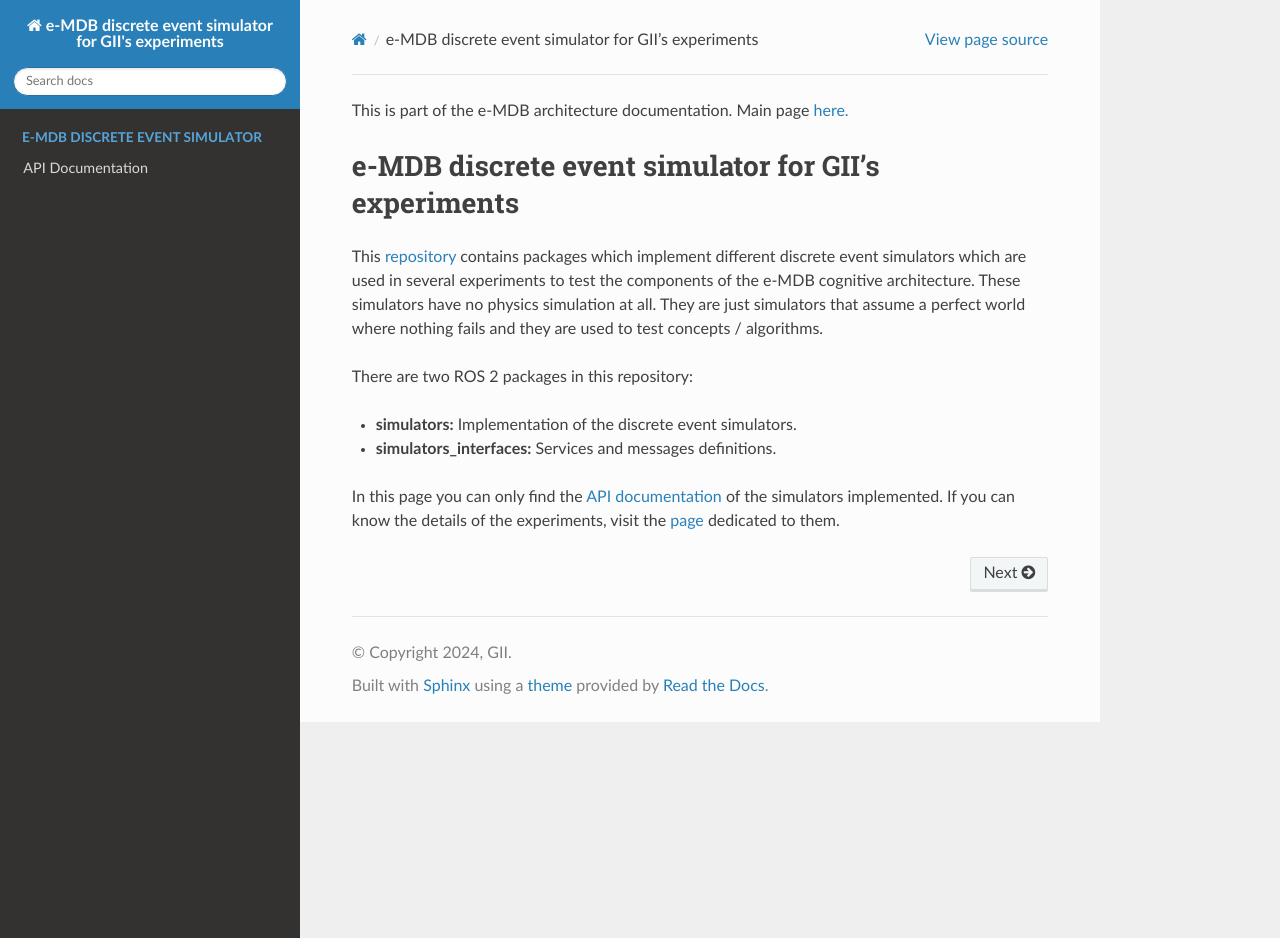
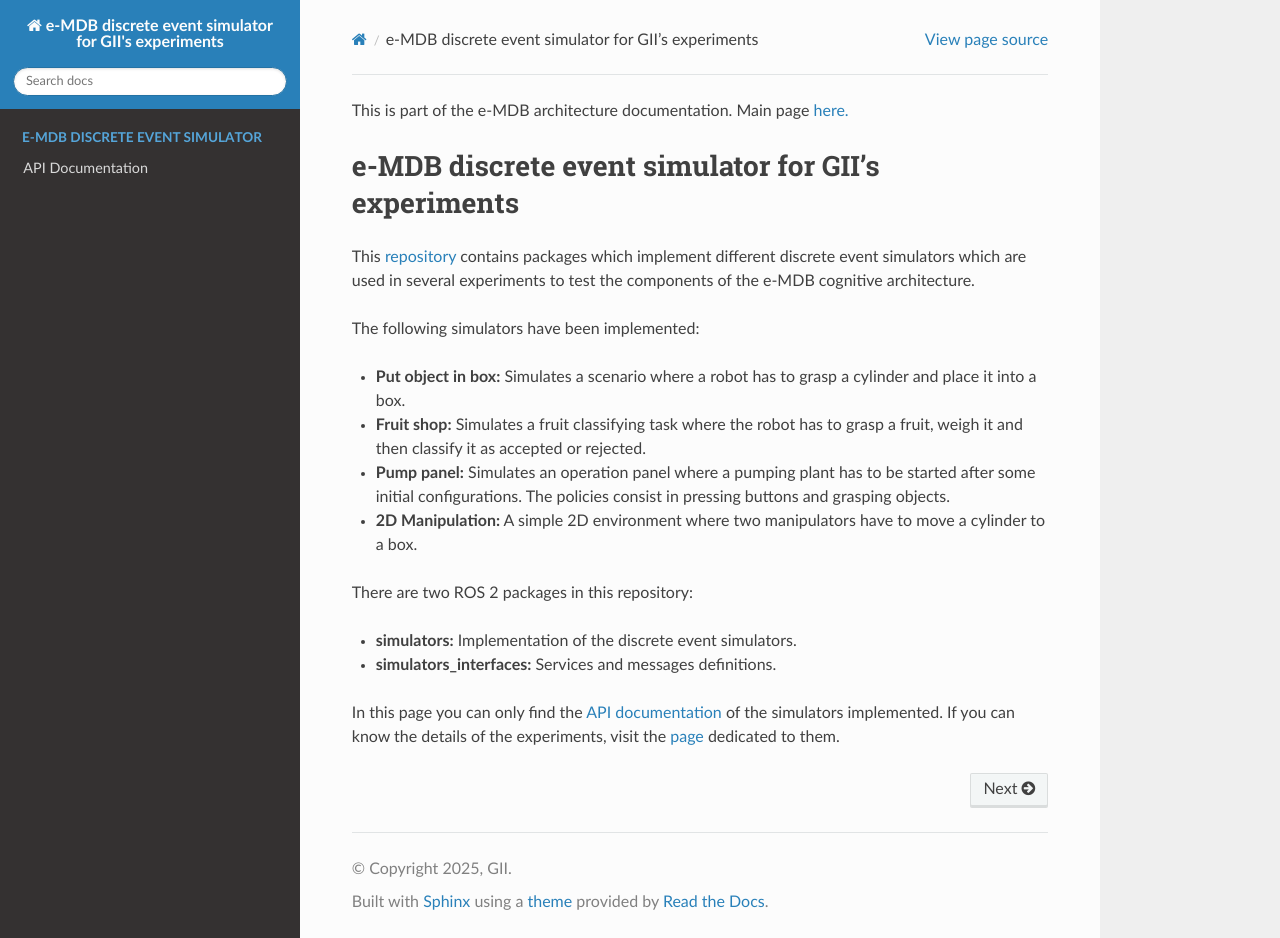
Before and after one commit to GII/emdb_discrete_event_simulator_gii, a Sphinx documentation site: the page built from docs/source/index.md, in a window 1280 px wide and 938 px high. Built offline with Sphinx 7.4.7 and the Read the Docs theme 3.1.0, drawn with Linux system fonts in a browser that asks for light colours.

```diff
--- a/docs/source/conf.py
+++ b/docs/source/conf.py
@@ -12,7 +12,7 @@ sys.path.insert(0, os.path.abspath("../../simulators"))
 # https://www.sphinx-doc.org/en/master/usage/configuration.html#project-information
 
 project = "e-MDB discrete event simulator for GII's experiments"
-copyright = "2024, GII"
+copyright = "2025, GII"
 author = "GII"
 release = "Apache-2.0"
 
@@ -36,6 +36,11 @@ autodoc_mock_imports = [
     "core",
     "core_interfaces",
     "simulators_interfaces",
+    "numpy",
+    "yaml",
+    "yamlloader",
+    "matplotlib",
+    "scipy",
 ]
 
 # -- Options for HTML output -------------------------------------------------
--- a/docs/source/index.md
+++ b/docs/source/index.md
@@ -2,7 +2,14 @@ This is part of the e-MDB architecture documentation. Main page [here.](https://
 
 # e-MDB discrete event simulator for GII's experiments
 
-This [repository](https://github.com/pillar-robots/emdb_discrete_event_simulator_gii) contains packages which implement different discrete event simulators which are used in several experiments to test the components of the e-MDB cognitive architecture. These simulators have no physics simulation at all. They are just simulators that assume a perfect world where nothing fails and they are used to test concepts / algorithms.
+This [repository](https://github.com/pillar-robots/emdb_discrete_event_simulator_gii) contains packages which implement different discrete event simulators which are used in several experiments to test the components of the e-MDB cognitive architecture.
+
+The following simulators have been implemented:
+
+- **Put object in box:** Simulates a scenario where a robot has to grasp a cylinder and place it into a box.
+- **Fruit shop:** Simulates a fruit classifying task where the robot has to grasp a fruit, weigh it and then classify it as accepted or rejected.
+- **Pump panel:** Simulates an operation panel where a pumping plant has to be started after some initial configurations. The policies consist in pressing buttons and grasping objects.
+- **2D Manipulation:** A simple 2D environment where two manipulators have to move a cylinder to a box.
 
 There are two ROS 2 packages in this repository:
 
```
Also changed, not shown: docs/source/simulators/api_documentation.rst (+19 -1 lines).
